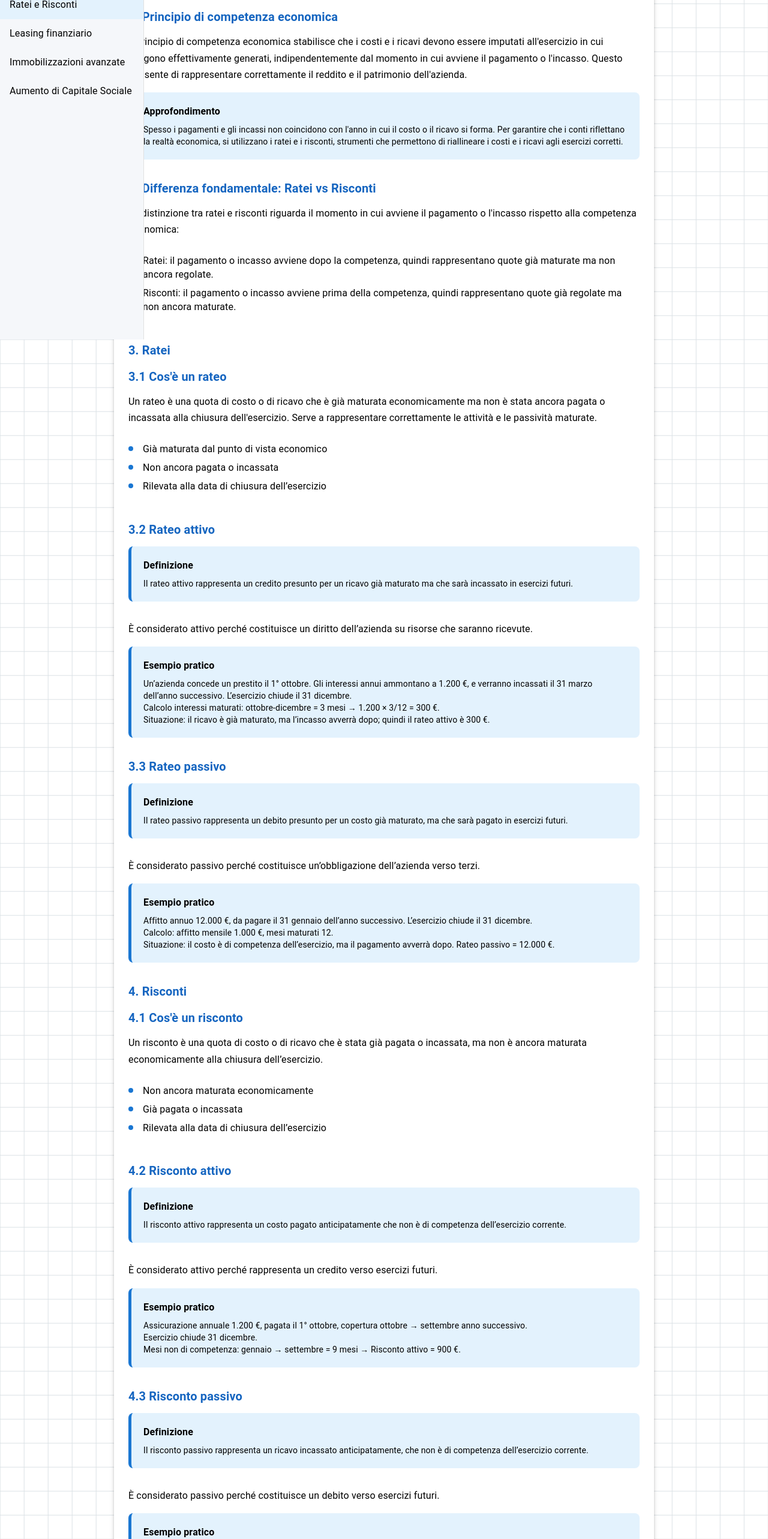
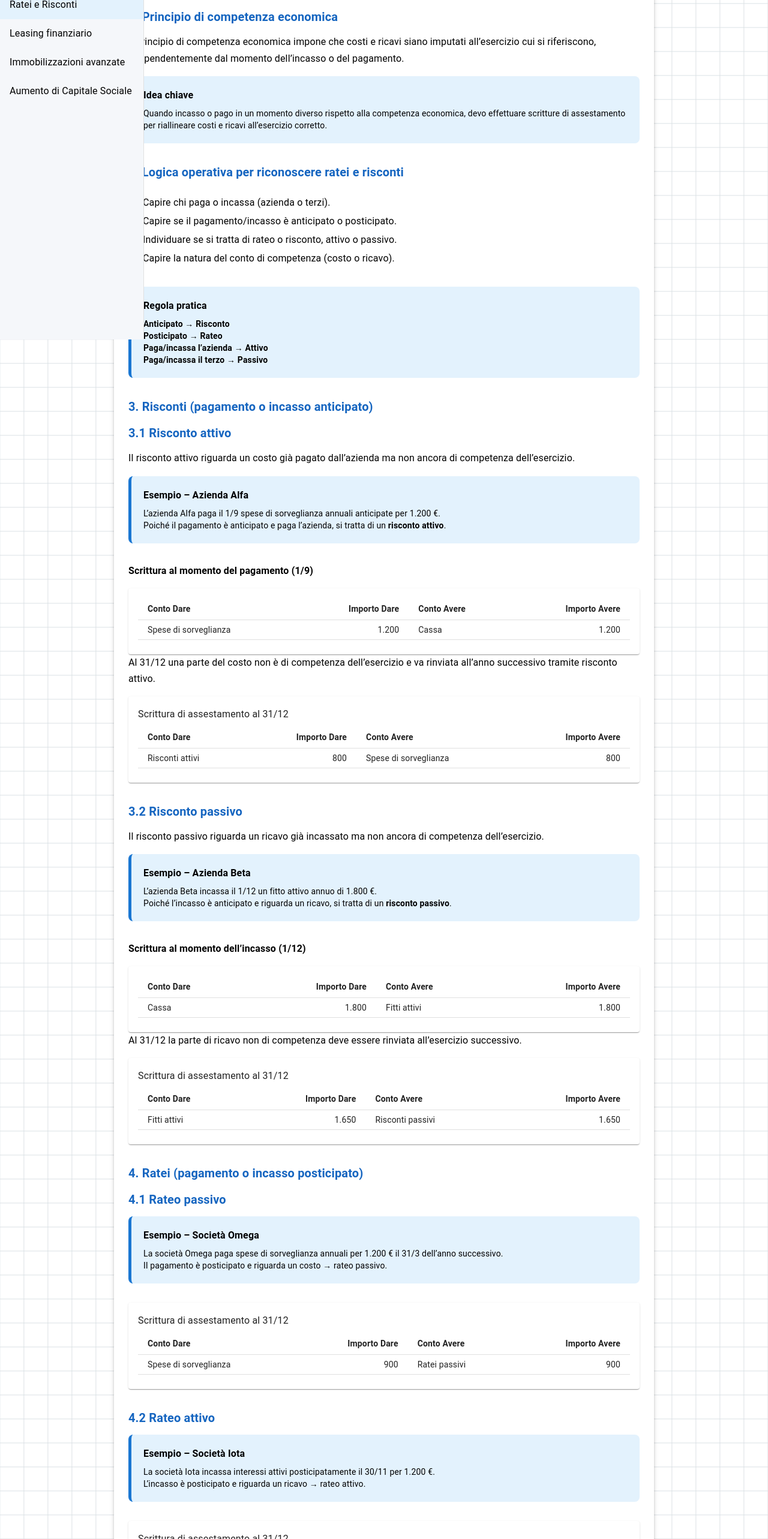
Before and after one commit to MatteoSpoladore/junior_web_app_contabilita, a React (Vite) app in the folder frontend/: page /teoria/ratei-e-risconti in a window 1280 px wide. Shown: the part 234-2800 px from the top of the page at 60% size. Built offline with nearby package versions, Linux system fonts and the light colour scheme.

Commit message:
modifica teoria ratei risconti con component tabella

```diff
--- a/frontend/src/components/teoria/pages/RateiRisconti.tsx
+++ b/frontend/src/components/teoria/pages/RateiRisconti.tsx
@@ -3,182 +3,231 @@ import TheorySection from "../layout/TheorySection";
 import TheoryParagraph from "../layout/TheoryParagraph";
 import TheoryList from "../layout/TheoryList";
 import TheoryBox from "../layout/TheoryBox";
+import TheoryTable from "../layout/TheoryTable";
 
 export default function RateiERisconti() {
   return (
     <>
       <TheoryTitle>Ratei e Risconti</TheoryTitle>
 
+      {/* ===================== */}
+      {/* 1. PRINCIPIO DI COMPETENZA */}
+      {/* ===================== */}
       <TheorySection title="1. Principio di competenza economica">
         <TheoryParagraph>
-          Il principio di competenza economica stabilisce che i costi e i ricavi
-          devono essere imputati all'esercizio in cui vengono effettivamente
-          generati, indipendentemente dal momento in cui avviene il pagamento o
-          l'incasso. Questo consente di rappresentare correttamente il reddito e
-          il patrimonio dell'azienda.
+          Il principio di competenza economica impone che costi e ricavi siano
+          imputati all’esercizio cui si riferiscono, indipendentemente dal
+          momento dell’incasso o del pagamento.
         </TheoryParagraph>
 
-        <TheoryBox title="Approfondimento">
-          Spesso i pagamenti e gli incassi non coincidono con l'anno in cui il
-          costo o il ricavo si forma. Per garantire che i conti riflettano la
-          realtà economica, si utilizzano i ratei e i risconti, strumenti che
-          permettono di riallineare i costi e i ricavi agli esercizi corretti.
+        <TheoryBox title="Idea chiave">
+          Quando incasso o pago in un momento diverso rispetto alla competenza
+          economica, devo effettuare scritture di assestamento per riallineare
+          costi e ricavi all’esercizio corretto.
         </TheoryBox>
       </TheorySection>
 
-      <TheorySection title="2. Differenza fondamentale: Ratei vs Risconti">
+      {/* ===================== */}
+      {/* 2. LOGICA OPERATIVA */}
+      {/* ===================== */}
+      <TheorySection title="2. Logica operativa per riconoscere ratei e risconti">
+        <TheoryList
+          items={[
+            "Capire chi paga o incassa (azienda o terzi).",
+            "Capire se il pagamento/incasso è anticipato o posticipato.",
+            "Individuare se si tratta di rateo o risconto, attivo o passivo.",
+            "Capire la natura del conto di competenza (costo o ricavo).",
+          ]}
+        />
+
+        <TheoryBox title="Regola pratica">
+          <strong>Anticipato → Risconto</strong> <br />
+          <strong>Posticipato → Rateo</strong> <br />
+          <strong>Paga/incassa l’azienda → Attivo</strong> <br />
+          <strong>Paga/incassa il terzo → Passivo</strong>
+        </TheoryBox>
+      </TheorySection>
+
+      {/* ===================== */}
+      {/* 3. RISCONTI */}
+      {/* ===================== */}
+      <TheorySection title="3. Risconti (pagamento o incasso anticipato)">
+        {/* -------- RISCONTO ATTIVO -------- */}
+        <TheorySection title="3.1 Risconto attivo">
+          <TheoryParagraph>
+            Il risconto attivo riguarda un costo già pagato dall’azienda ma non
+            ancora di competenza dell’esercizio.
+          </TheoryParagraph>
+
+          <TheoryBox title="Esempio – Azienda Alfa">
+            L’azienda Alfa paga il 1/9 spese di sorveglianza annuali anticipate
+            per 1.200 €.
+            <br />
+            Poiché il pagamento è anticipato e paga l’azienda, si tratta di un
+            <strong> risconto attivo</strong>.
+          </TheoryBox>
+
+          <TheoryParagraph>
+            <strong>Scrittura al momento del pagamento (1/9)</strong>
+          </TheoryParagraph>
+
+          <TheoryTable
+            rows={[
+              {
+                conto_dare: "Spese di sorveglianza",
+                importo_dare: "1.200",
+                conto_avere: "Cassa",
+                importo_avere: "1.200",
+              },
+            ]}
+          />
+
+          <TheoryParagraph>
+            Al 31/12 una parte del costo non è di competenza dell’esercizio e va
+            rinviata all’anno successivo tramite risconto attivo.
+          </TheoryParagraph>
+
+          <TheoryTable
+            title="Scrittura di assestamento al 31/12"
+            rows={[
+              {
+                conto_dare: "Risconti attivi",
+                importo_dare: "800",
+                conto_avere: "Spese di sorveglianza",
+                importo_avere: "800",
+              },
+            ]}
+          />
+        </TheorySection>
+
+        {/* -------- RISCONTO PASSIVO -------- */}
+        <TheorySection title="3.2 Risconto passivo">
+          <TheoryParagraph>
+            Il risconto passivo riguarda un ricavo già incassato ma non ancora
+            di competenza dell’esercizio.
+          </TheoryParagraph>
+
+          <TheoryBox title="Esempio – Azienda Beta">
+            L’azienda Beta incassa il 1/12 un fitto attivo annuo di 1.800 €.
+            <br />
+            Poiché l’incasso è anticipato e riguarda un ricavo, si tratta di un
+            <strong> risconto passivo</strong>.
+          </TheoryBox>
+
+          <TheoryParagraph>
+            <strong>Scrittura al momento dell’incasso (1/12)</strong>
+          </TheoryParagraph>
+
+          <TheoryTable
+            rows={[
+              {
+                conto_dare: "Cassa",
+                importo_dare: "1.800",
+                conto_avere: "Fitti attivi",
+                importo_avere: "1.800",
+              },
+            ]}
+          />
+
+          <TheoryParagraph>
+            Al 31/12 la parte di ricavo non di competenza deve essere rinviata
+            all’esercizio successivo.
+          </TheoryParagraph>
+
+          <TheoryTable
+            title="Scrittura di assestamento al 31/12"
+            rows={[
+              {
+                conto_dare: "Fitti attivi",
+                importo_dare: "1.650",
+                conto_avere: "Risconti passivi",
+                importo_avere: "1.650",
+              },
+            ]}
+          />
+        </TheorySection>
+      </TheorySection>
+
+      {/* ===================== */}
+      {/* 4. RATEI */}
+      {/* ===================== */}
+      <TheorySection title="4. Ratei (pagamento o incasso posticipato)">
+        {/* -------- RATEO PASSIVO -------- */}
+        <TheorySection title="4.1 Rateo passivo">
+          <TheoryBox title="Esempio – Società Omega">
+            La società Omega paga spese di sorveglianza annuali per 1.200 € il
+            31/3 dell’anno successivo.
+            <br />
+            Il pagamento è posticipato e riguarda un costo → rateo passivo.
+          </TheoryBox>
+
+          <TheoryTable
+            title="Scrittura di assestamento al 31/12"
+            rows={[
+              {
+                conto_dare: "Spese di sorveglianza",
+                importo_dare: "900",
+                conto_avere: "Ratei passivi",
+                importo_avere: "900",
+              },
+            ]}
+          />
+        </TheorySection>
+
+        {/* -------- RATEO ATTIVO -------- */}
+        <TheorySection title="4.2 Rateo attivo">
+          <TheoryBox title="Esempio – Società Iota">
+            La società Iota incassa interessi attivi posticipatamente il 30/11
+            per 1.200 €.
+            <br />
+            L’incasso è posticipato e riguarda un ricavo → rateo attivo.
+          </TheoryBox>
+
+          <TheoryTable
+            title="Scrittura di assestamento al 31/12"
+            rows={[
+              {
+                conto_dare: "Ratei attivi",
+                importo_dare: "200",
+                conto_avere: "Interessi attivi",
+                importo_avere: "200",
+              },
+            ]}
+          />
+        </TheorySection>
+      </TheorySection>
+
+      {/* ===================== */}
+      {/* 5. CONSIGLIO PER NON SBAGLIARE */}
+      {/* ===================== */}
+      <TheorySection title="5. Come non sbagliare la scrittura">
+        <TheoryBox title="Metodo">
+          Se individui correttamente se è rateo o risconto e se è attivo o
+          passivo, il secondo conto è automatico:
+          <br />
+          <strong>
+            Rateo/Risconto attivo → conto di costo o ricavo in AVERE
+          </strong>
+          <br />
+          <strong>
+            Rateo/Risconto passivo → conto di costo o ricavo in DARE
+          </strong>
+        </TheoryBox>
+      </TheorySection>
+
+      {/* ===================== */}
+      {/* 6. COLLOCAZIONE IN BILANCIO */}
+      {/* ===================== */}
+      <TheorySection title="6. Collocazione in bilancio">
         <TheoryParagraph>
-          La distinzione tra ratei e risconti riguarda il momento in cui avviene
-          il pagamento o l'incasso rispetto alla competenza economica:
+          Ratei e risconti sono voci dello Stato Patrimoniale e trovano
+          collocazione specifica:
         </TheoryParagraph>
 
         <TheoryList
           items={[
-            "Ratei: il pagamento o incasso avviene dopo la competenza, quindi rappresentano quote già maturate ma non ancora regolate.",
-            "Risconti: il pagamento o incasso avviene prima della competenza, quindi rappresentano quote già regolate ma non ancora maturate.",
-          ]}
-        />
-      </TheorySection>
-
-      <TheorySection title="3. Ratei">
-        <TheorySection title="3.1 Cos'è un rateo">
-          <TheoryParagraph>
-            Un rateo è una quota di costo o di ricavo che è già maturata
-            economicamente ma non è stata ancora pagata o incassata alla
-            chiusura dell'esercizio. Serve a rappresentare correttamente le
-            attività e le passività maturate.
-          </TheoryParagraph>
-
-          <TheoryList
-            items={[
-              "Già maturata dal punto di vista economico",
-              "Non ancora pagata o incassata",
-              "Rilevata alla data di chiusura dell’esercizio",
-            ]}
-          />
-        </TheorySection>
-
-        <TheorySection title="3.2 Rateo attivo">
-          <TheoryBox title="Definizione">
-            Il rateo attivo rappresenta un credito presunto per un ricavo già
-            maturato ma che sarà incassato in esercizi futuri.
-          </TheoryBox>
-
-          <TheoryParagraph>
-            È considerato attivo perché costituisce un diritto dell’azienda su
-            risorse che saranno ricevute.
-          </TheoryParagraph>
-
-          <TheoryBox title="Esempio pratico">
-            Un’azienda concede un prestito il 1° ottobre. Gli interessi annui
-            ammontano a 1.200 €, e verranno incassati il 31 marzo dell’anno
-            successivo. L’esercizio chiude il 31 dicembre.
-            <br />
-            Calcolo interessi maturati: ottobre-dicembre = 3 mesi → 1.200 × 3/12
-            = 300 €.
-            <br />
-            Situazione: il ricavo è già maturato, ma l’incasso avverrà dopo;
-            quindi il rateo attivo è 300 €.
-          </TheoryBox>
-        </TheorySection>
-
-        <TheorySection title="3.3 Rateo passivo">
-          <TheoryBox title="Definizione">
-            Il rateo passivo rappresenta un debito presunto per un costo già
-            maturato, ma che sarà pagato in esercizi futuri.
-          </TheoryBox>
-
-          <TheoryParagraph>
-            È considerato passivo perché costituisce un’obbligazione
-            dell’azienda verso terzi.
-          </TheoryParagraph>
-
-          <TheoryBox title="Esempio pratico">
-            Affitto annuo 12.000 €, da pagare il 31 gennaio dell’anno
-            successivo. L’esercizio chiude il 31 dicembre.
-            <br />
-            Calcolo: affitto mensile 1.000 €, mesi maturati 12.
-            <br />
-            Situazione: il costo è di competenza dell’esercizio, ma il pagamento
-            avverrà dopo. Rateo passivo = 12.000 €.
-          </TheoryBox>
-        </TheorySection>
-      </TheorySection>
-
-      <TheorySection title="4. Risconti">
-        <TheorySection title="4.1 Cos'è un risconto">
-          <TheoryParagraph>
-            Un risconto è una quota di costo o di ricavo che è stata già pagata
-            o incassata, ma non è ancora maturata economicamente alla chiusura
-            dell’esercizio.
-          </TheoryParagraph>
-
-          <TheoryList
-            items={[
-              "Non ancora maturata economicamente",
-              "Già pagata o incassata",
-              "Rilevata alla data di chiusura dell’esercizio",
-            ]}
-          />
-        </TheorySection>
-
-        <TheorySection title="4.2 Risconto attivo">
-          <TheoryBox title="Definizione">
-            Il risconto attivo rappresenta un costo pagato anticipatamente che
-            non è di competenza dell’esercizio corrente.
-          </TheoryBox>
-
-          <TheoryParagraph>
-            È considerato attivo perché rappresenta un credito verso esercizi
-            futuri.
-          </TheoryParagraph>
-
-          <TheoryBox title="Esempio pratico">
-            Assicurazione annuale 1.200 €, pagata il 1° ottobre, copertura
-            ottobre → settembre anno successivo.
-            <br />
-            Esercizio chiude 31 dicembre.
-            <br />
-            Mesi non di competenza: gennaio → settembre = 9 mesi → Risconto
-            attivo = 900 €.
-          </TheoryBox>
-        </TheorySection>
-
-        <TheorySection title="4.3 Risconto passivo">
-          <TheoryBox title="Definizione">
-            Il risconto passivo rappresenta un ricavo incassato anticipatamente,
-            che non è di competenza dell’esercizio corrente.
-          </TheoryBox>
-
-          <TheoryParagraph>
-            È considerato passivo perché costituisce un debito verso esercizi
-            futuri.
-          </TheoryParagraph>
-
-          <TheoryBox title="Esempio pratico">
-            Abbonamento annuale incassato 1.200 €, incasso 1° ottobre, servizio
-            ottobre → settembre anno successivo.
-            <br />
-            Esercizio chiude 31 dicembre.
-            <br />
-            Mesi non di competenza: gennaio → settembre = 9 mesi → Risconto
-            passivo = 900 €.
-          </TheoryBox>
-        </TheorySection>
-      </TheorySection>
-
-      <TheorySection title="5. Schema riassuntivo finale">
-        <TheoryParagraph>
-          Riepilogo pratico per la comprensione e lo studio dei ratei e
-          risconti:
-        </TheoryParagraph>
-
-        <TheoryList
-          items={[
-            "Rateo attivo → Attivo → Ricavo → Pagamento dopo competenza → Già maturato",
-            "Rateo passivo → Passivo → Costo → Pagamento dopo competenza → Già maturato",
-            "Risconto attivo → Attivo → Costo → Pagamento prima competenza → Non maturato",
-            "Risconto passivo → Passivo → Ricavo → Pagamento prima competenza → Non maturato",
+            "Ratei e risconti attivi → Stato Patrimoniale, Attivo (fine attivo)",
+            "Ratei e risconti passivi → Stato Patrimoniale, Passivo (fine passivo)",
           ]}
         />
       </TheorySection>
```
